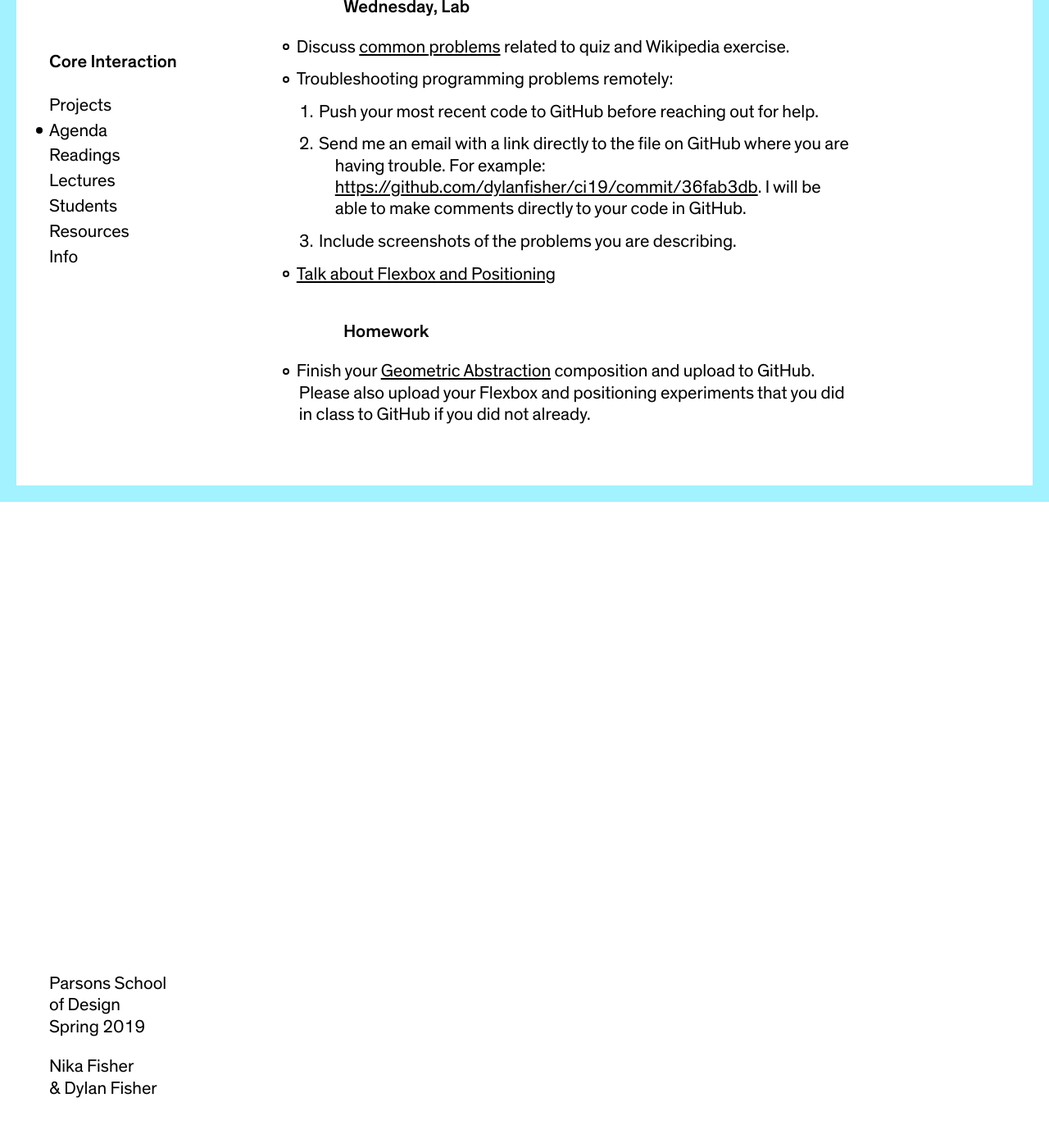
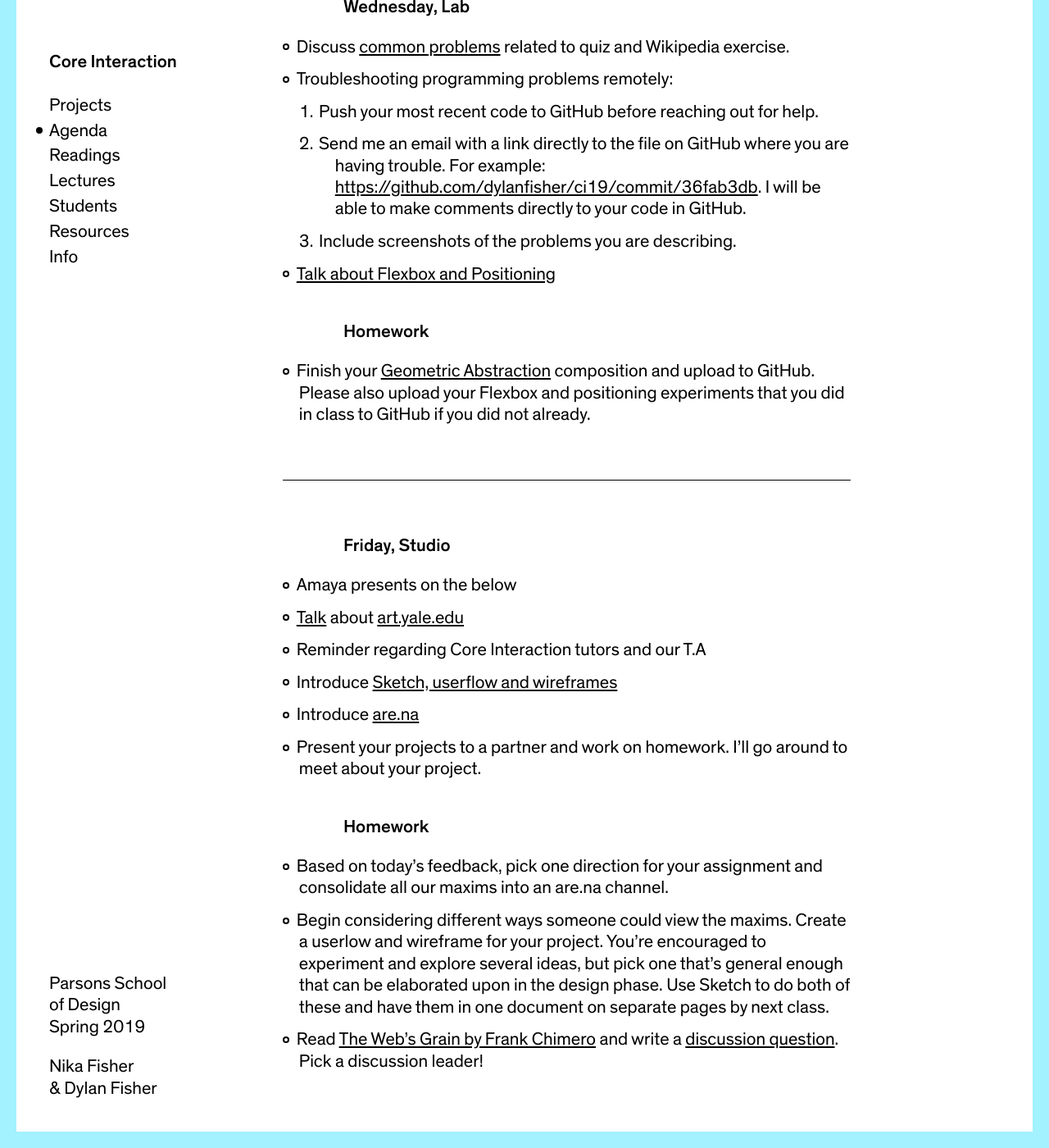
Before and after one commit to dylanfisher/ci19, a Jekyll site: the page built from _agendas/week-3.md, in a window 1280 px wide and 1400 px high, scrolled down 995 px. Shown: the whole window at 82% size. Built offline with Jekyll 4.4.1, drawn with Linux system fonts in a browser that asks for light colours.

Commit message:
Add tomorrows agenda

```diff
--- a/_agendas/week-3.md
+++ b/_agendas/week-3.md
@@ -35,3 +35,20 @@ date_range:       2/04 – 2/08
 
 - Finish your [Geometric Abstraction](https://paper.dropbox.com/doc/Flexbox-and-Positioning--AXAqDW7h2mpeQG1OiF41cv2tAg-l6eZyQTEEuUEklpPJaD86#:uid=210761527796846709650273&h2=Geometric-Abstraction-Exercise)
   composition and upload to GitHub. Please also upload your Flexbox and positioning experiments that you did in class to GitHub if you did not already.
+
+---
+
+### Friday, Studio
+
+- Amaya presents on the below
+- [Talk](https://www.dropbox.com/s/p1ikztkma7mi0xf/yale-reader.pdf?dl=0) about [art.yale.edu](https://www.dropbox.com/s/p1ikztkma7mi0xf/yale-reader.pdf?dl=0)
+- Reminder regarding Core Interaction tutors and our T.A
+- Introduce [Sketch, userflow and wireframes](https://paper.dropbox.com/doc/User-Flows-and-Wireframes--AXKIiGCUq52XdCS8VrZujFU7AQ-SiwIpBpGAlNBJuYgQbugm)
+- Introduce [are.na](https://www.are.na/)
+- Present your projects to a partner and work on homework. I&rsquo;ll go around to meet about your project.
+
+### Homework
+
+- Based on today&rsquo;s feedback, pick one direction for your assignment and consolidate all our maxims into an are.na channel.
+- Begin considering different ways someone could view the maxims. Create a userlow and wireframe for your project. You&rsquo;re encouraged to experiment and explore several ideas, but pick one that&rsquo;s general enough that can be elaborated upon in the design phase. Use Sketch to do both of these and have them in one document on separate pages by next class.
+- Read [The Web&rsquo;s Grain by Frank Chimero](https://frankchimero.com/writing/the-webs-grain/) and write a [discussion question](https://docs.google.com/document/d/1IXcT8DUDbmWsiJnMsmX5MK7J1VgufhrgikVV3Kq1tJI/edit?usp=sharing). Pick a discussion leader!
```
